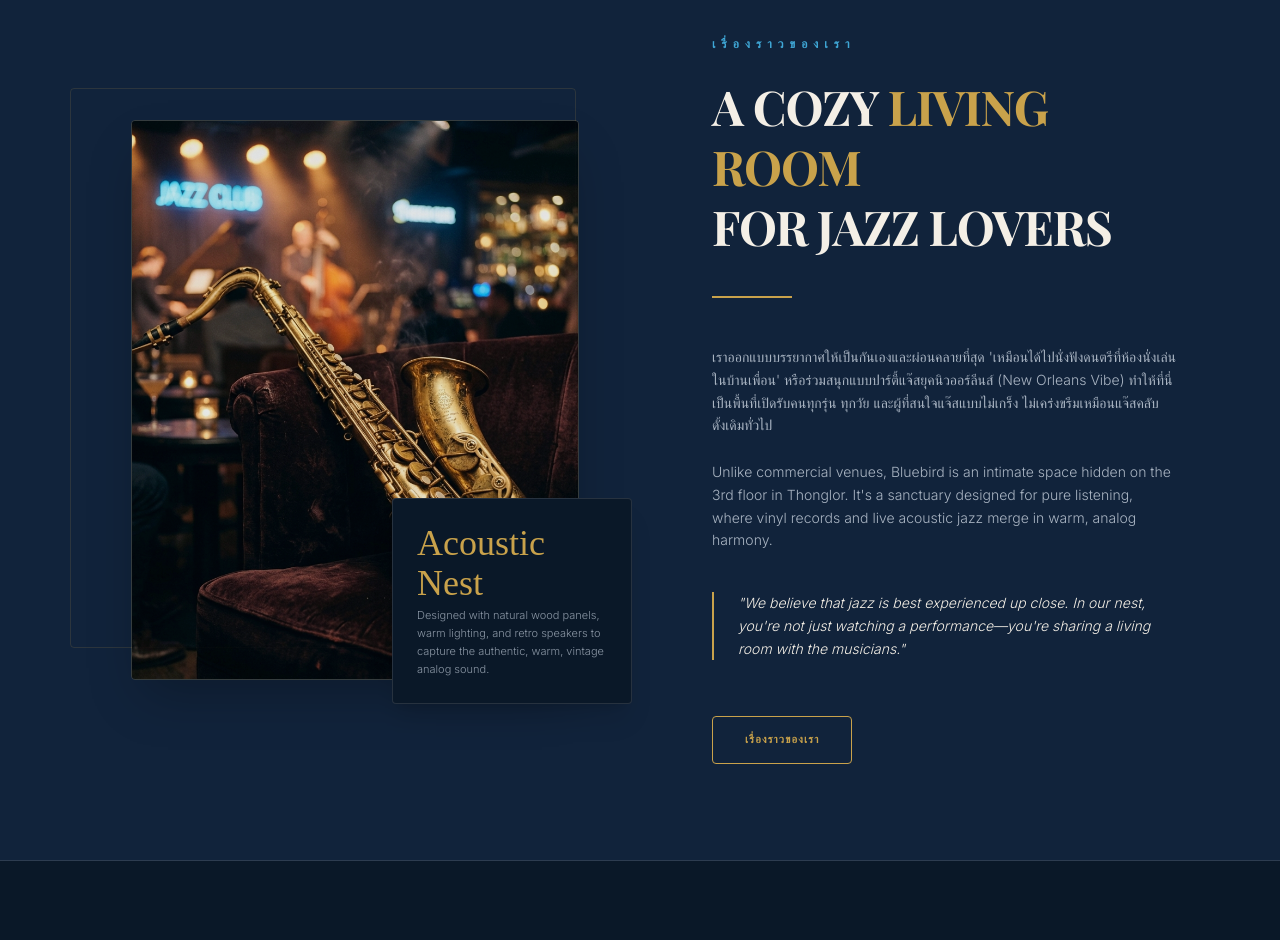
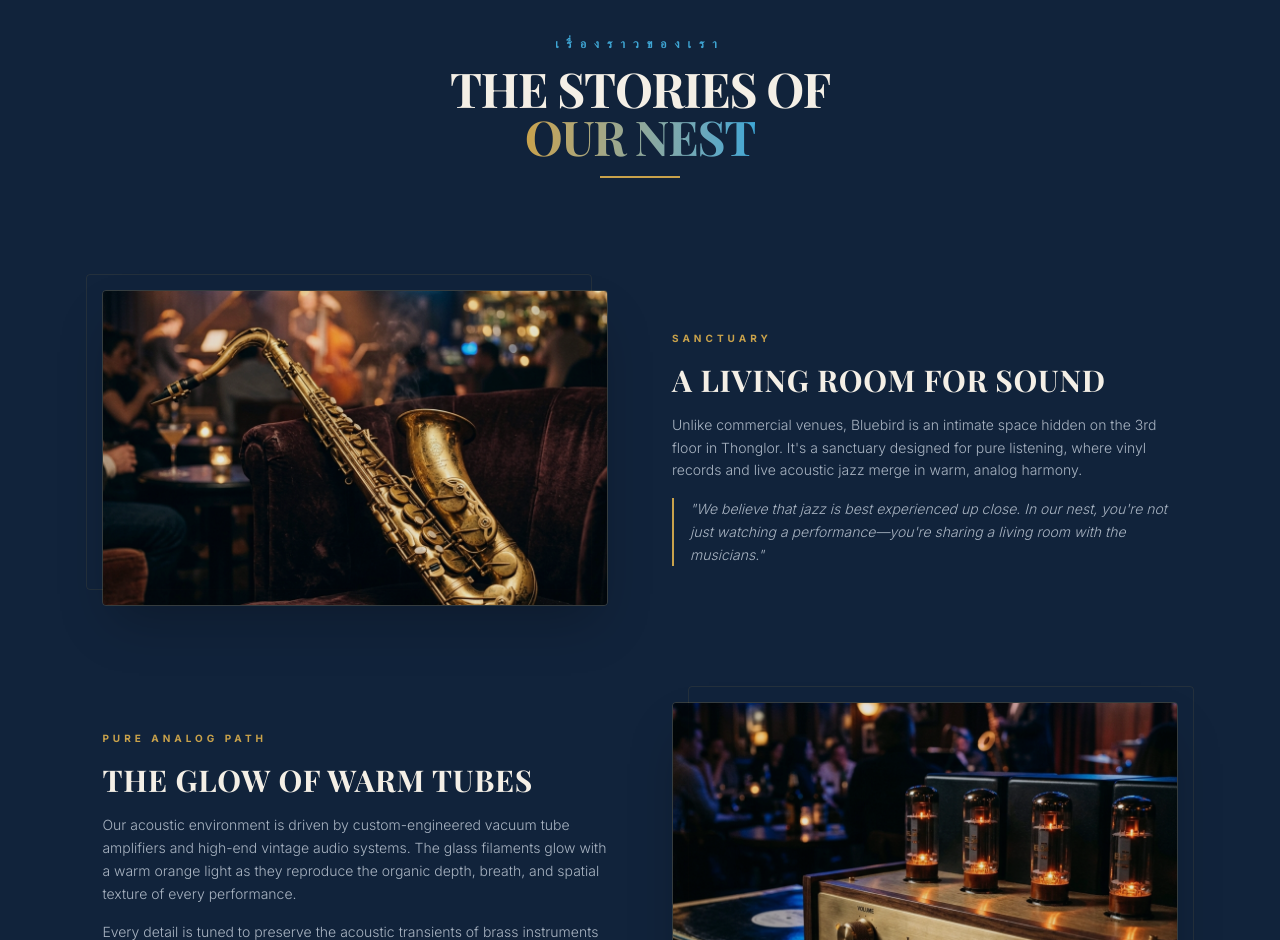
Before and after one commit to doctping-maker/bluebirdjazzbar, a Next.js app: page / in a window 1280 px wide. Shown: the part 1860-2800 px from the top of the page. Built offline with nearby package versions, Linux system fonts and the light colour scheme; a web font is replaced by a local one.

Commit message:
design: enhance homepage with three-part storytelling layout and new premium tube amp image

```diff
--- a/src/app/page.tsx
+++ b/src/app/page.tsx
@@ -181,61 +181,113 @@ export default function Home() {
         </div>
       </section>
 
-      {/* 3. The Vibe Section (Editorial Story) */}
+      {/* 3. The Stories of the Nest (Editorial Storytelling Grid) */}
       <section className="py-24 px-6 md:px-[8%] bg-bg-panel border-y border-line">
-        <div className="max-w-7xl mx-auto grid grid-cols-1 lg:grid-cols-12 gap-16 items-center">
+        <div className="max-w-7xl mx-auto flex flex-col gap-24">
 
-          {/* Left Column: Overlapping Images */}
+          {/* Header */}
+          <div className="text-center max-w-xl mx-auto mb-4">
+            <span className="text-xs font-bold tracking-[8px] text-bluebird uppercase block mb-3">
+              {t('about.subtitle')}
+            </span>
+            <h2 className="font-display font-bold text-4xl sm:text-5xl text-ink uppercase tracking-tight leading-none mb-4">
+              THE STORIES OF <br/> <span className="text-transparent bg-clip-text bg-gradient-to-r from-accent to-bluebird">OUR NEST</span>
+            </h2>
+            <div className="h-[2px] bg-accent w-20 mx-auto mt-4"></div>
+          </div>
+
+          {/* Story 1: Acoustic Sanctuary */}
+          <div className="grid grid-cols-1 lg:grid-cols-12 gap-16 items-center">
+            {/* Image Left */}
             <div className="lg:col-span-6 relative">
-            <div className="relative aspect-[4/5] w-full max-w-md mx-auto border border-accent/20 shadow-2xl rounded-sm overflow-hidden z-10">
+              <div className="relative aspect-[16/10] w-full border border-accent/20 shadow-2xl rounded-sm overflow-hidden z-10">
                 <img
                   src="/premium_jazz_sax.png"
-                alt="Bluebird Saxophone Spotlight"
+                  alt="Bluebird Acoustic Sanctuary"
                   className="w-full h-full object-cover opacity-90 hover:scale-105 transition-transform duration-700"
                 />
               </div>
-            {/* Overlapping offset frame for depth */}
-            <div className="hidden md:block absolute -top-8 -left-8 w-full h-full border border-accent/15 rounded-sm pointer-events-none z-0" />
-            <div className="absolute -bottom-6 -right-6 bg-bg-deep border border-line p-6 rounded-sm shadow-xl max-w-[240px] z-20">
-              <span className="font-accent text-4xl text-accent block mb-1">Acoustic Nest</span>
-              <p className="text-[11px] text-ink-muted/80 leading-relaxed font-light">
-                Designed with natural wood panels, warm lighting, and retro speakers to capture the authentic, warm, vintage analog sound.
+              <div className="hidden md:block absolute -top-4 -left-4 w-full h-full border border-accent/10 rounded-sm pointer-events-none z-0" />
+            </div>
+
+            {/* Content Right */}
+            <div className="lg:col-span-6 flex flex-col gap-4">
+              <span className="text-[10px] font-bold tracking-[4px] text-accent uppercase">Sanctuary</span>
+              <h3 className="font-display font-bold text-3xl text-ink uppercase tracking-wide">
+                A Living Room for Sound
+              </h3>
+              <p className="text-sm text-ink-muted leading-relaxed font-light">
+                Unlike commercial venues, Bluebird is an intimate space hidden on the 3rd floor in Thonglor. It's a sanctuary designed for pure listening, where vinyl records and live acoustic jazz merge in warm, analog harmony.
+              </p>
+              <p className="text-sm text-ink-muted leading-relaxed font-light italic border-l-2 border-accent pl-4">
+                "We believe that jazz is best experienced up close. In our nest, you're not just watching a performance—you're sharing a living room with the musicians."
               </p>
             </div>
           </div>
 
-          {/* Right Column: Editorial Copy */}
-          <div className="lg:col-span-6 flex flex-col gap-6 lg:pl-10">
-            <span className="text-xs font-bold tracking-[6px] text-bluebird uppercase block">
-              {t('about.subtitle')}
-            </span>
-            <h2 className="font-display font-bold text-4xl sm:text-5xl text-ink uppercase tracking-tight leading-tight">
-              A COZY <span className="text-accent">LIVING ROOM</span> <br />
-              FOR JAZZ LOVERS
-            </h2>
-            <div className="h-[2px] bg-accent w-20 my-4"></div>
+          {/* Story 2: Audiophile Tube Amplification */}
+          <div className="grid grid-cols-1 lg:grid-cols-12 gap-16 items-center">
+            {/* Content Left (on desktop) */}
+            <div className="lg:col-span-6 order-2 lg:order-1 flex flex-col gap-4">
+              <span className="text-[10px] font-bold tracking-[4px] text-accent uppercase">Pure Analog Path</span>
+              <h3 className="font-display font-bold text-3xl text-ink uppercase tracking-wide">
+                The Glow of Warm Tubes
+              </h3>
+              <p className="text-sm text-ink-muted leading-relaxed font-light">
+                Our acoustic environment is driven by custom-engineered vacuum tube amplifiers and high-end vintage audio systems. The glass filaments glow with a warm orange light as they reproduce the organic depth, breath, and spatial texture of every performance.
+              </p>
+              <p className="text-sm text-ink-muted leading-relaxed font-light">
+                Every detail is tuned to preserve the acoustic transients of brass instruments and double basses, allowing you to hear the micro-details of a soft brush on a snare drum or the resonance of a double bass.
+              </p>
+            </div>
 
-            <p className="text-sm text-ink-muted leading-relaxed font-light mt-2">
-              {t('about.p2')}
+            {/* Image Right */}
+            <div className="lg:col-span-6 order-1 lg:order-2 relative">
+              <div className="relative aspect-[16/10] w-full border border-accent/20 shadow-2xl rounded-sm overflow-hidden z-10">
+                <img
+                  src="/premium_tube_amp.png"
+                  alt="Custom Vacuum Tube Amplification"
+                  className="w-full h-full object-cover opacity-90 hover:scale-105 transition-transform duration-700"
+                />
+              </div>
+              <div className="hidden md:block absolute -top-4 -right-4 w-full h-full border border-accent/10 rounded-sm pointer-events-none z-0" />
+            </div>
+          </div>
+
+          {/* Story 3: Crate Digging & Vinyl Heritage */}
+          <div className="grid grid-cols-1 lg:grid-cols-12 gap-16 items-center">
+            {/* Image Left */}
+            <div className="lg:col-span-6 relative">
+              <div className="relative aspect-[16/10] w-full border border-accent/20 shadow-2xl rounded-sm overflow-hidden z-10">
+                <img
+                  src="/premium_vinyl_turntable.png"
+                  alt="Golden Era Vinyl Collection"
+                  className="w-full h-full object-cover opacity-90 hover:scale-105 transition-transform duration-700"
+                />
+              </div>
+              <div className="hidden md:block absolute -top-4 -left-4 w-full h-full border border-accent/10 rounded-sm pointer-events-none z-0" />
+            </div>
+
+            {/* Content Right */}
+            <div className="lg:col-span-6 flex flex-col gap-4">
+              <span className="text-[10px] font-bold tracking-[4px] text-accent uppercase">Vinyl Archives</span>
+              <h3 className="font-display font-bold text-3xl text-ink uppercase tracking-wide">
+                Original Pressings Only
+              </h3>
+              <p className="text-sm text-ink-muted leading-relaxed font-light">
+                Our physical music collection houses thousands of original vintage jazz records from the 1950s vinyl-era. We believe that digital files cannot replicate the warmth, depth, and tangible feeling of a needle tracing the grooves of a physical record.
               </p>
-
-            <p className="text-sm text-ink-muted leading-relaxed font-light">
-              Unlike commercial venues, Bluebird is an intimate space hidden on the 3rd floor in Thonglor. It's a sanctuary designed for pure listening, where vinyl records and live acoustic jazz merge in warm, analog harmony.
-            </p>
-
-            <blockquote className="border-l-2 border-accent pl-6 my-4 italic text-ink text-sm leading-relaxed font-light">
-              "We believe that jazz is best experienced up close. In our nest, you're not just watching a performance—you're sharing a living room with the musicians."
-            </blockquote>
-
-            <div className="mt-4">
+              <div className="flex gap-4.5 mt-2">
                 <Link
                   href="/about"
-                className="border border-accent text-accent hover:bg-accent hover:text-bg-deep py-3.5 px-8 rounded-sm text-[11px] font-bold tracking-widest uppercase transition-all duration-300 inline-block hover:-translate-y-0.5 active:translate-y-0"
+                  className="border border-accent text-accent hover:bg-accent hover:text-bg-deep py-3 px-6 rounded-sm text-[10px] font-bold tracking-widest uppercase transition-all duration-300"
                 >
-                {t('nav.about')}
+                  Read Our Full Story
                 </Link>
               </div>
             </div>
+          </div>
+
         </div>
       </section>
 
```
Also changed, not shown: public/premium_tube_amp.png (added). Lines whose indentation alone changed are shown as unchanged.
